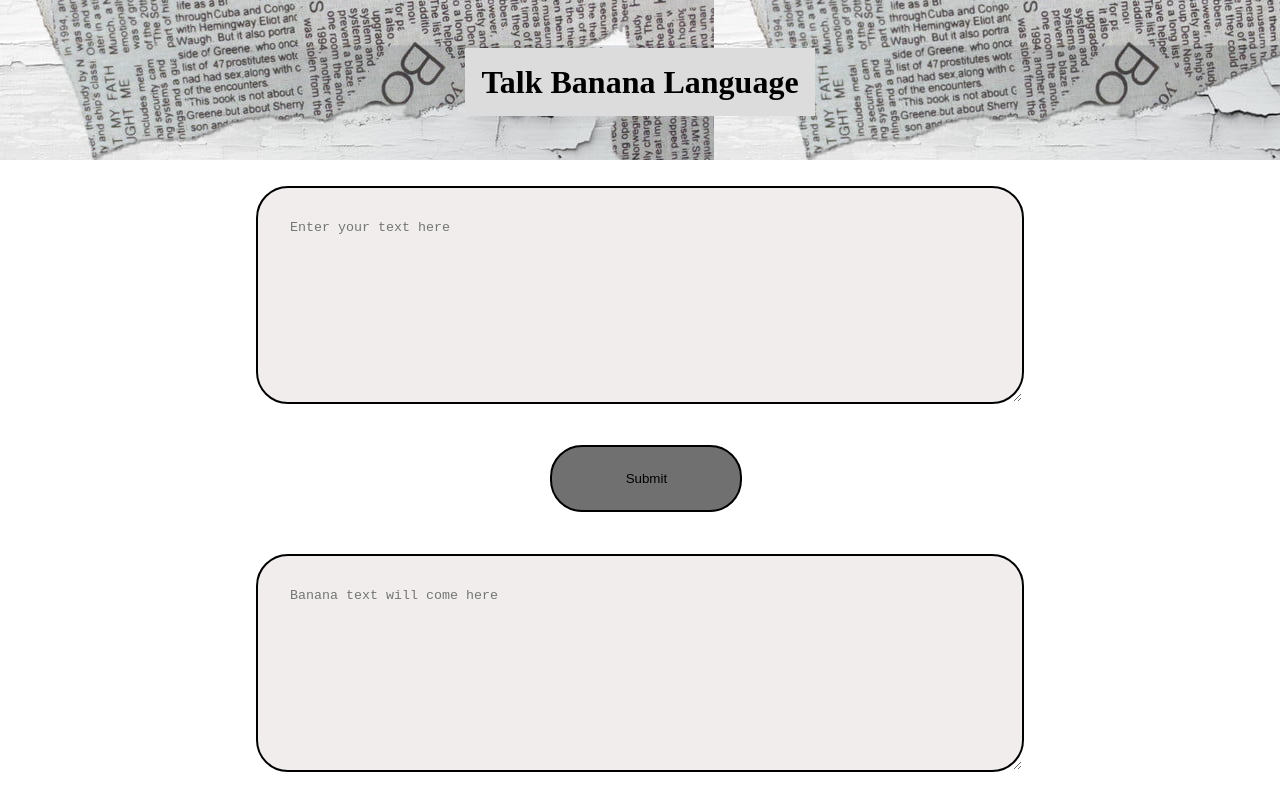
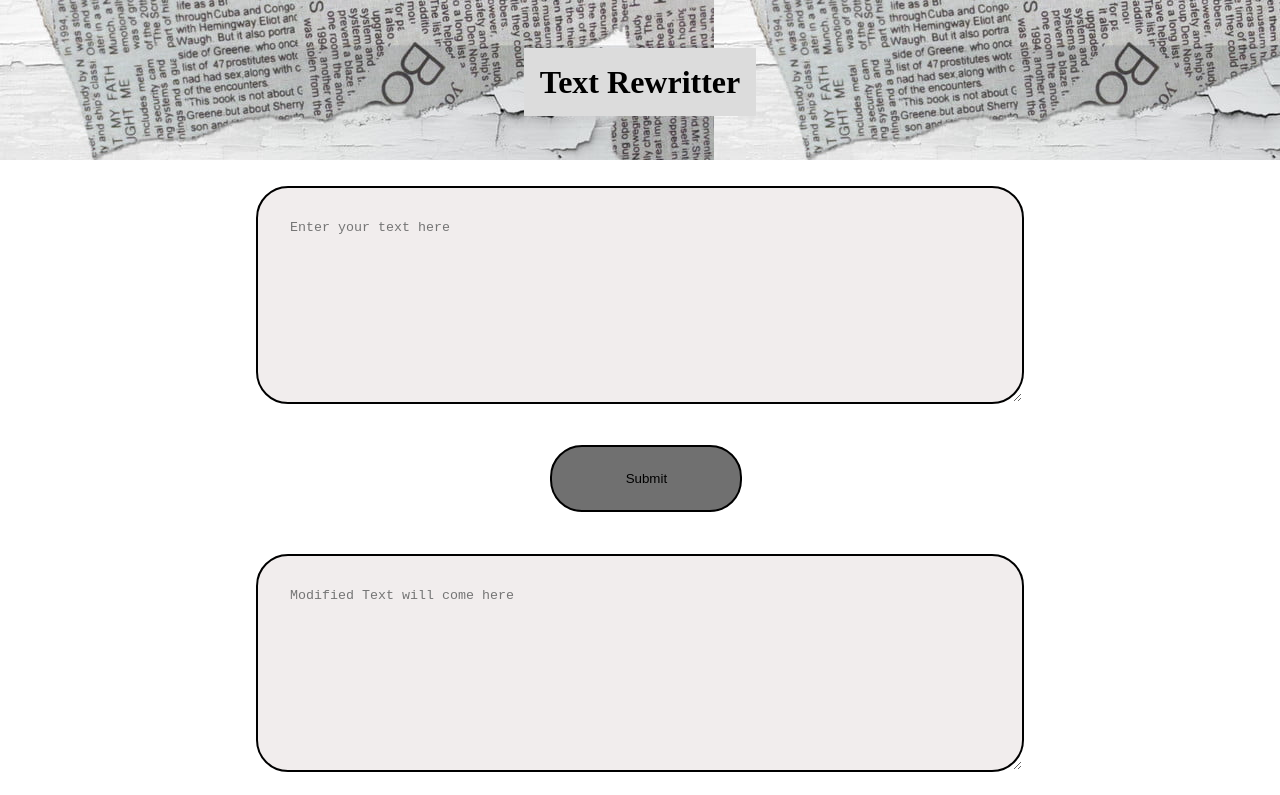
Before and after one commit to Ritik-675/Insert-Emoji, a plain HTML site: page index.html in a window 1280 px wide. Shown: the top 795 px of the page. Drawn offline with Linux system fonts and the light colour scheme.

Commit message:
fav added

```diff
--- a/index.html
+++ b/index.html
@@ -5,7 +5,7 @@
     <meta http-equiv="X-UA-Compatible" content="IE=edge" />
     <meta name="viewport" content="width=device-width, initial-scale=1.0" />
     <title>Document</title>
-    <link rel="shortcut icon" href="./favicon-32x32.png" type="image/x-icon">
+    <link rel="shortcut icon" href="./favpen.png" type="image/x-icon">
     <style>
       * {
         box-sizing: border-box;
@@ -60,7 +60,7 @@
     </style>
   </head>
   <body>
-    <header class="head"><span class="text">Talk Banana Language</span></header>
+    <header class="head"><span class="text">Text Rewritter</span></header>
     <textarea
       name="text-inp"
       id="text-inp"
@@ -74,7 +74,7 @@
       id="text-out"
       cols="30"
       rows="10"
-      placeholder="Banana text will come here"
+      placeholder="Modified Text will come here"
     ></textarea>
 
     <footer class="foot">
```
Also changed, not shown: favicon-32x32.png (deleted), favpen.png (added).
